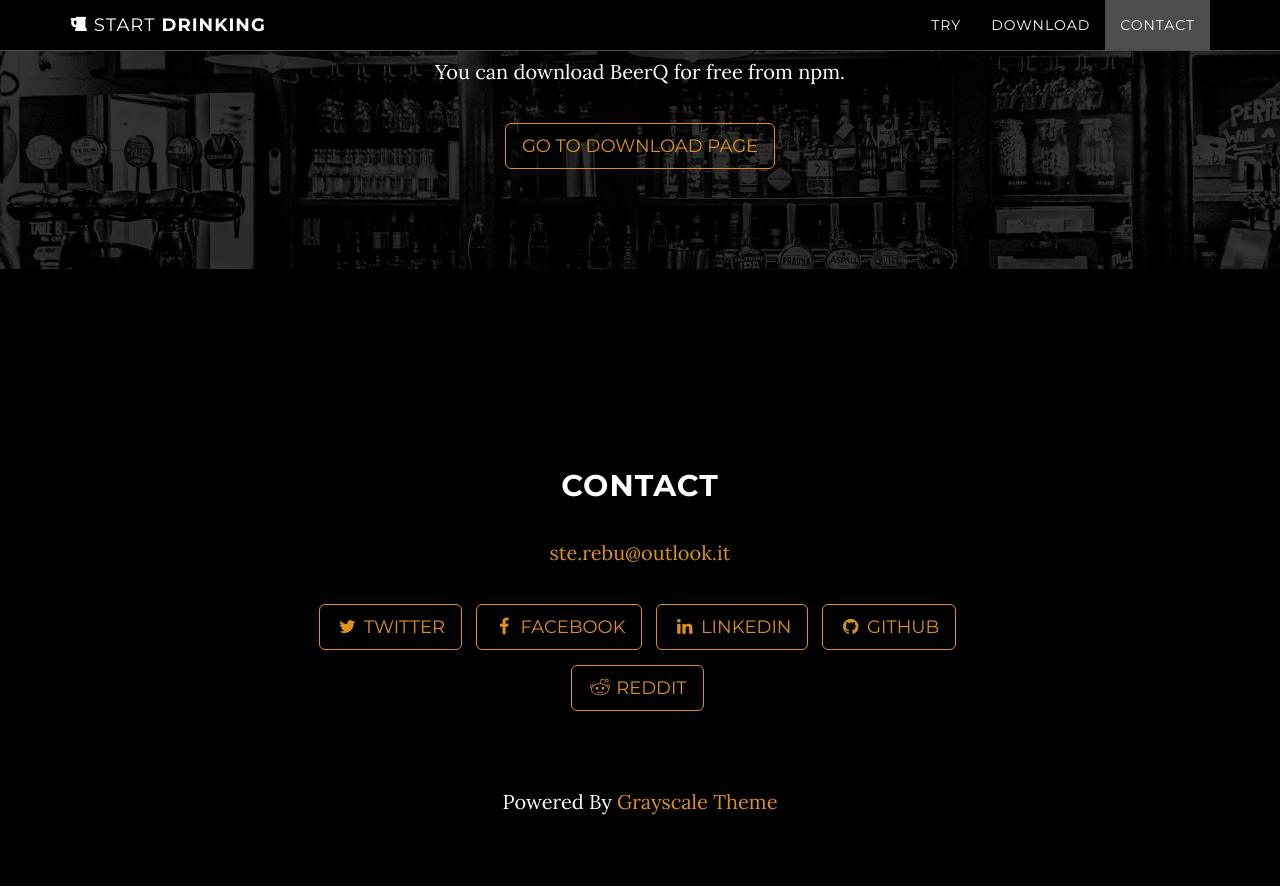
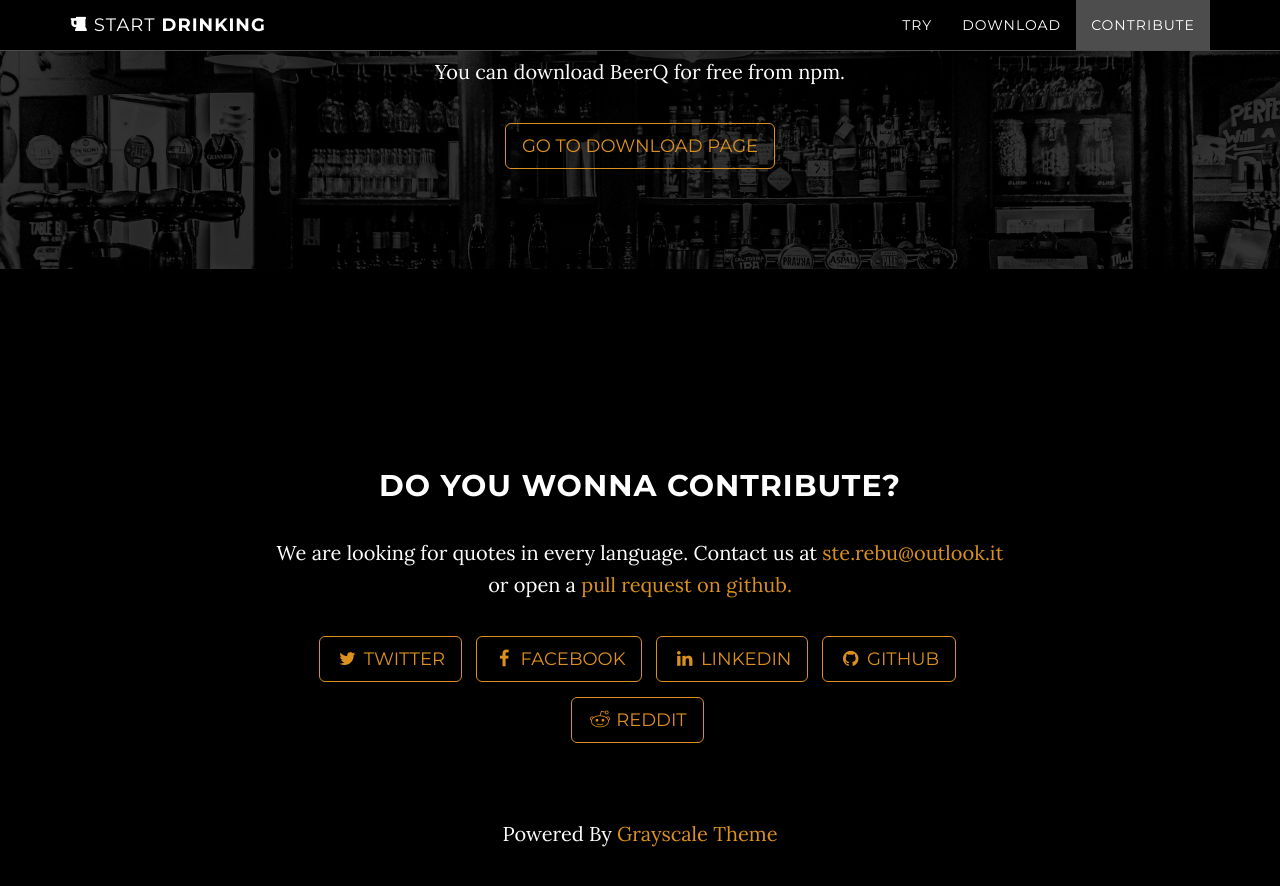
Before and after one commit to srebughini/BEERQ, a Jekyll site: the page built from index.html, in a window 1280 px wide and 900 px high, scrolled down 1458 px. Shown: the top 886 px of the window. Built offline with Jekyll 4.4.1, drawn with Linux system fonts in a browser that asks for light colours.

Commit message:
Add contribute session

```diff
--- a/_includes/contact.html
+++ b/_includes/contribute.html
@@ -1,9 +1,10 @@
-    <!-- Contact Section -->
-    <section id="contact" class="container content-section text-center">
+    <!-- Contribute Section -->
+    <section id="contribute" class="container content-section text-center">
         <div class="row">
             <div class="col-lg-8 col-lg-offset-2">
-                <h2>Contact</h2>
-                <p><a href="mailto:{{ site.email }}">{{ site.email }}</a>
+                <h2>Do you wonna contribute?</h2>
+                <p>We are looking for quotes in every language. Contact us at <a href="mailto:{{ site.email }}">{{ site.email }}</a>
+                    or open a <a href="https://github.com/srebughini/BEERQ/pulls">pull request on github.</a>
                 </p>
                 <ul class="list-inline banner-social-buttons">
                     {% for network in site.social %}
--- a/_includes/nav.html
+++ b/_includes/nav.html
@@ -24,7 +24,7 @@
                         <a class="page-scroll" href="#download">Download</a>
                     </li>
                     <li>
-                        <a class="page-scroll" href="#contact">Contact</a>
+                        <a class="page-scroll" href="#contribute">Contribute</a>
                     </li>
                 </ul>
             </div>
--- a/_layouts/default.html
+++ b/_layouts/default.html
@@ -6,7 +6,7 @@
     {% include header.html %}
     {% include about.html %}
     {% include download.html %}
-    {% include contact.html %}
+    {% include contribute.html %}
     {% include footer.html %}
     {% include js.html %}
     </body>
```
